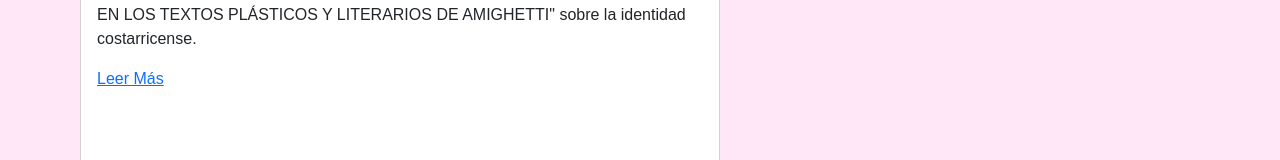
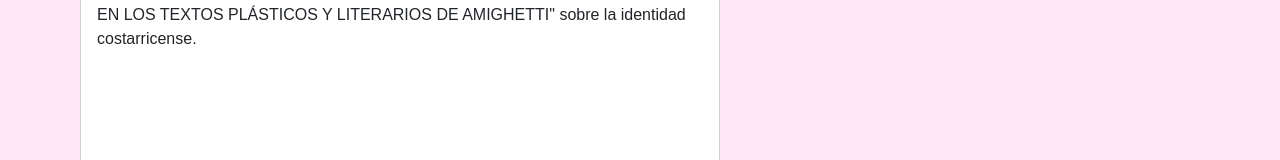
Before and after one commit to tellez3588/bitacoraliteraturacostarricense, a plain HTML site: page index.html in a window 1280 px wide. Shown: the part 9442-9602 px from the top of the page. Drawn offline with nearby package versions, Linux system fonts and the light colour scheme.

Commit message:
Update index.html

```diff
--- a/index.html
+++ b/index.html
@@ -208,7 +208,6 @@
                         de doble entrada sobre la obra "LA CONSTRUCCIÓN DE LA IDENTIDAD COSTARRICENSE
                         EN LOS TEXTOS PLÁSTICOS Y LITERARIOS DE AMIGHETTI" sobre la identidad costarricense.
                     </p>
-                    <a href="/bitacoraliteraturacostarricense/exponentesliterarios.html"> Leer Más</a>
                 </div>
 
             </div>
```
